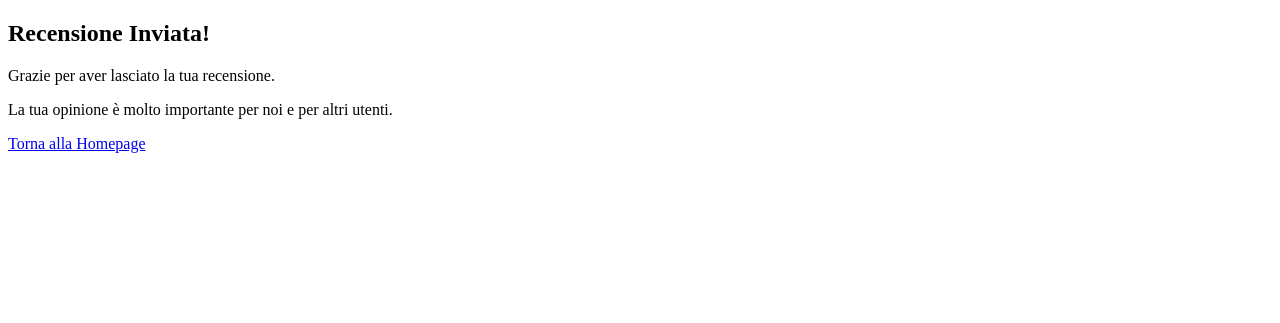
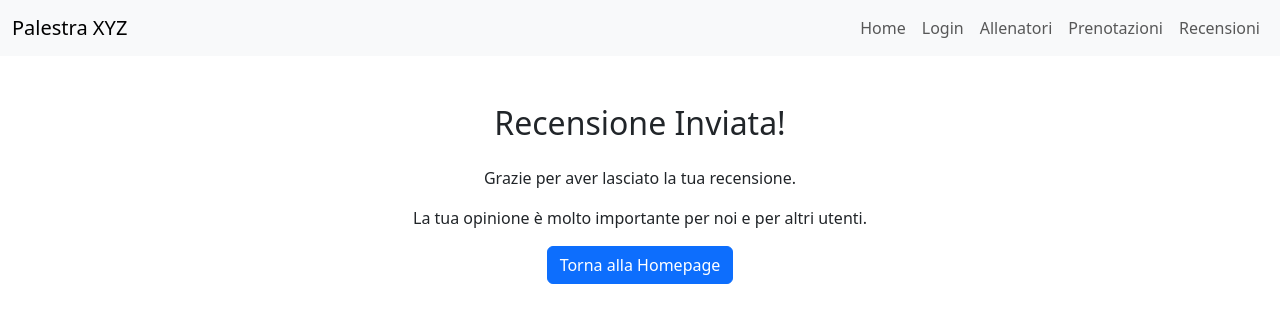
Before and after one commit to Gixter02/Progetto_TechWeb, a Django app: page /reviews/succes/ in a window 1280 px wide. Shown: the top 323 px of the page. Run offline with Django 5.2, Linux system fonts and the light colour scheme.

Commit message:
aggiunto boostrap a reviews

```diff
--- a/reviews/templates/reviews/base.html
+++ b/reviews/templates/reviews/base.html
@@ -1,33 +1,70 @@
 <!DOCTYPE html>
-<html lang="en">
+<html lang="it">
 <head>
     <meta charset="UTF-8">
     <meta name="viewport" content="width=device-width, initial-scale=1.0">
     <meta http-equiv="X-UA-Compatible" content="ie=edge">
 
-    <!-- Bootstrap CSS -->
-    <link href="https://cdn.jsdelivr.net/npm/bootstrap@5.3.0/dist/css/bootstrap.min.css" rel="stylesheet" integrity="sha384-9ndCyUaHld+0dFT+COmPAVsA+OQ/pzALxo7ao1lBxF/T2Rv5bBOsm5mZ2lVHG6hD" crossorigin="anonymous">
+    <!-- Inclusione di Bootstrap 5 dal CDN -->
+    <link href="https://cdn.jsdelivr.net/npm/bootstrap@5.3.0/dist/css/bootstrap.min.css" rel="stylesheet">
 
-    <!-- Spazio per eventuali stili o script aggiuntivi -->
-    {% block head %} {% endblock %}
+    {% block head %}{% endblock %}
+    <title>{% block title %} {% endblock %}</title>
 
-    <title>{% block title %} {% endblock %}</title>
+    <style>
+        /* Aggiungi eventuali stili personalizzati qui */
+        body {
+            padding-top: 56px; /* Spazio per la navbar */
+        }
+    </style>
 </head>
 <body>
 
-<!-- Inclusione di Bootstrap 5 e Popper.js per la navbar -->
-  <script src="https://cdn.jsdelivr.net/npm/bootstrap@5.3.0/dist/js/bootstrap.bundle.min.js"></script>
-    <!-- Main content section -->
-    <div class="container mt-4">
+    <!-- Navbar di base -->
+    <nav class="navbar navbar-expand-lg navbar-light bg-light fixed-top">
+        <div class="container-fluid">
+            <a class="navbar-brand" href="#">Palestra XYZ</a>
+            <button class="navbar-toggler" type="button" data-bs-toggle="collapse" data-bs-target="#navbarNav" aria-controls="navbarNav" aria-expanded="false" aria-label="Toggle navigation">
+                <span class="navbar-toggler-icon"></span>
+            </button>
+            <div class="collapse navbar-collapse" id="navbarNav">
+                <ul class="navbar-nav ms-auto">
+                    <li class="nav-item">
+                        <a class="nav-link" href="{% url 'homepage_palestra' %}">Home</a>
+                    </li>
+                    <li class="nav-item">
+                        <a class="nav-link" href="{% url 'accounts:login' %}">Login</a>
+                    </li>
+                    <li class="nav-item">
+                        <a class="nav-link" href="{% url 'trainers:personal_trainer_home' %}">Allenatori</a>
+                    </li>
+                    <li class="nav-item">
+                        <a class="nav-link" href="{% url 'bookings:home_page' %}">Prenotazioni</a>
+                    </li>
+                    <li class="nav-item">
+                        <a class="nav-link" href="{% url 'reviews:homepage_recensioni' %}">Recensioni</a>
+                    </li>
+                    {% if user.is_authenticated %}
+                    <li class="nav-item">
+                        <a class="nav-link" href="{% url 'accounts:logout' %}">Logout</a>
+                    </li>
+                    {% endif %}
+                </ul>
+            </div>
+        </div>
+    </nav>
+
+    <!-- Content block -->
+    <div class="container mt-5">
         {% block content %}
-        Ciao
+        <!-- Inserisci qui il contenuto delle varie pagine -->
         {% endblock %}
     </div>
 
-    <!-- Bootstrap JS, Popper.js, and dependencies -->
-    <script src="https://cdn.jsdelivr.net/npm/bootstrap@5.3.0/dist/js/bootstrap.bundle.min.js" integrity="sha384-Q/Z+eRpznksA1rwFz4cDrg63NOOZg1hYkGmjmdrGG3rEK8pbMO1hKntp0VIx0G2T" crossorigin="anonymous"></script>
+    <!-- Inclusione di Bootstrap JS e Popper.js -->
+    <script src="https://cdn.jsdelivr.net/npm/bootstrap@5.3.0/dist/js/bootstrap.bundle.min.js"></script>
 
-    <!-- Spazio per eventuali script aggiuntivi -->
+    <!-- Aggiungi eventuali script extra -->
     {% block extra_js %}{% endblock %}
 </body>
 </html>
--- a/reviews/templates/reviews/success.html
+++ b/reviews/templates/reviews/success.html
@@ -1,11 +1,13 @@
-{% extends 'base.html' %}
+{% extends 'reviews/base.html' %}
 
 {% block content %}
-  <div class="container mt-5">
-    <h2>Recensione Inviata!</h2>
-    <p>Grazie per aver lasciato la tua recensione.</p>
-    <p>La tua opinione è molto importante per noi e per altri utenti.</p>
+<div class="container mt-5">
+    <h2 class="text-center mb-4">Recensione Inviata!</h2>
+    <p class="text-center">Grazie per aver lasciato la tua recensione.</p>
+    <p class="text-center">La tua opinione è molto importante per noi e per altri utenti.</p>
 
-    <a href="{% url 'accounts:home_accounts' %}" class="btn btn-primary">Torna alla Homepage</a>
-  </div>
+    <div class="text-center">
+        <a href="{% url 'accounts:home_accounts' %}" class="btn btn-primary">Torna alla Homepage</a>
+    </div>
+</div>
 {% endblock %}
```
